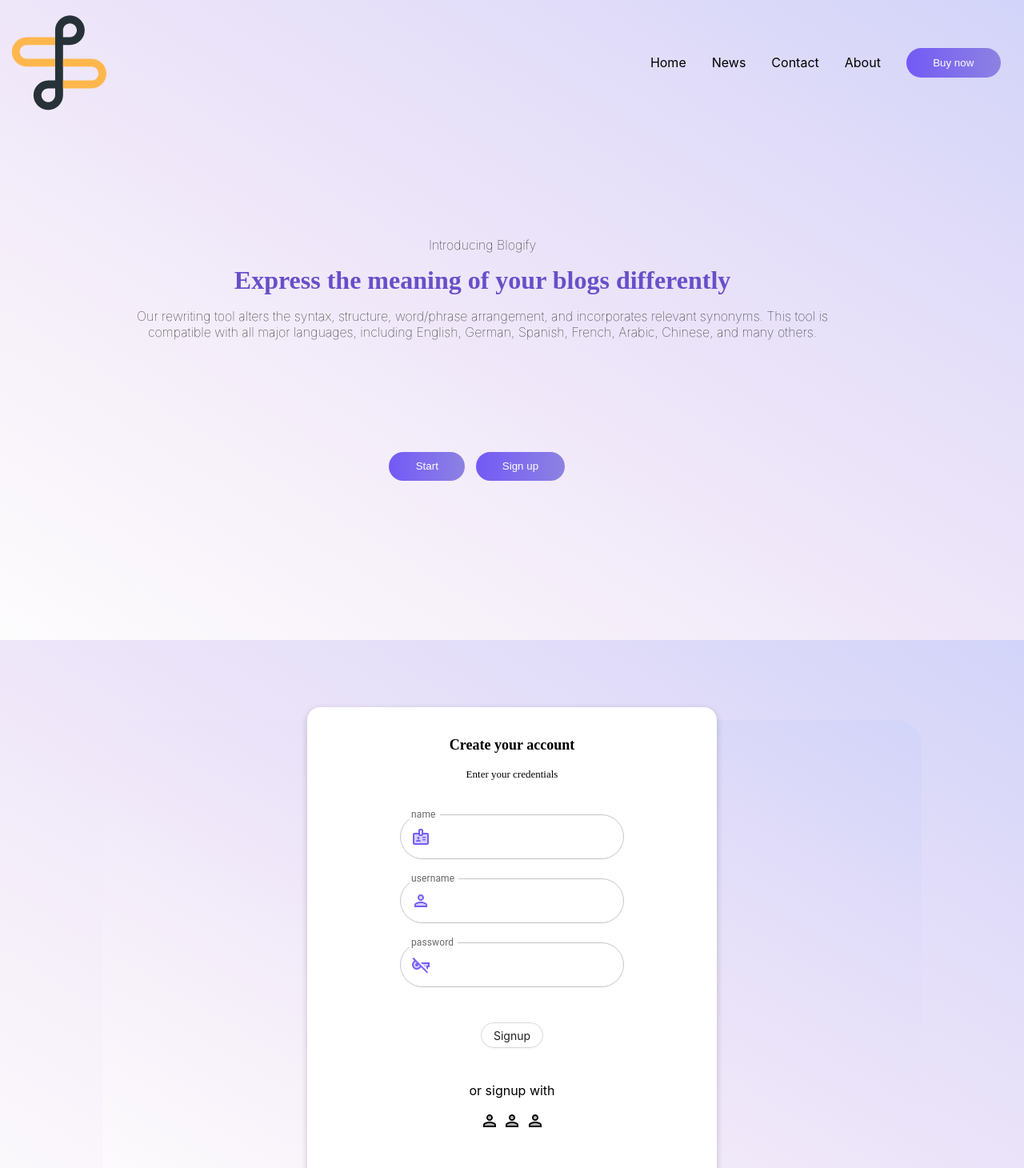
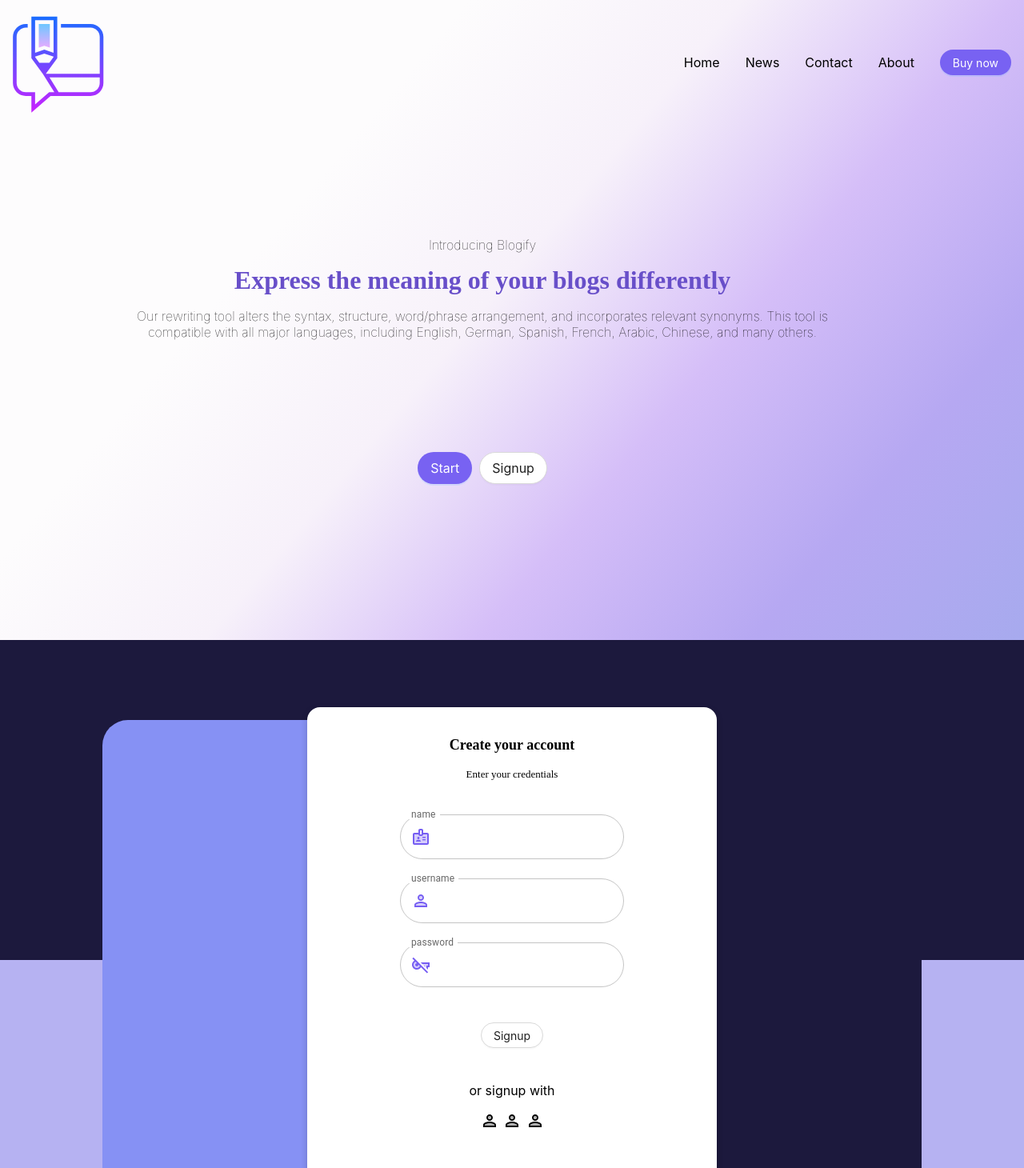
Before and after one commit to pranjaldub/Blogify-MERN-, a React (Create React App) app in the folder client/: page / in a window 1280 px wide. Shown: the top 1460 px of the page at 80% size. Built offline with nearby package versions, Linux system fonts and the light colour scheme.

Commit message:
changed theme of login page and homescreen

```diff
--- a/client/src/component/logosvg.jsx
+++ b/client/src/component/logosvg.jsx
@@ -1,5 +1,5 @@
 import React from "react";
-import {ReactComponent} from "./logo.svg";
+import {ReactComponent} from "./logo2.svg";
 
 const Logo = () => {
   return (
--- a/client/src/component/navbar.jsx
+++ b/client/src/component/navbar.jsx
@@ -1,13 +1,20 @@
 import React from "react";
 import classes from "./navbar.module.css";
 import MobileNavbar from "./mobileNavbar";
-import Button from "./button";
+import {Button} from "antd";
 
 const Navbar = () => {
   return (
     <div className={classes.container}>
       <div className={classes.mobileNavbar}>
-        <Button text={"Buy now"} />
+        <Button
+          shape="round"
+          size="medium"
+          type="primary"
+          style={{backgroundColor: "#7862F2"}}
+        >
+          Buy now
+        </Button>
 
         <MobileNavbar />
       </div>
@@ -25,7 +32,14 @@ const Navbar = () => {
           <p>About</p>
         </li>
         <li>
-          <Button text={"Buy now"} />
+          <Button
+            shape="round"
+            size="medium"
+            type="primary"
+            style={{backgroundColor: "#7862F2"}}
+          >
+            Buy now
+          </Button>
         </li>
       </ul>
     </div>
--- a/client/src/container/homepage/homepage.jsx
+++ b/client/src/container/homepage/homepage.jsx
@@ -2,8 +2,9 @@ import React from "react";
 import classes from "./homepage.module.css";
 import Logo from "../../component/logosvg";
 import Navbar from "../../component/navbar";
+import {Button} from "antd";
 import MobileNavbar from "../../component/mobileNavbar";
-import Button from "../../component/button";
+
 import {motion} from "framer-motion";
 import Image from "../../component/image";
 const Homepage = ({intro, heading, subHeading}) => {
@@ -29,8 +30,18 @@ const Homepage = ({intro, heading, subHeading}) => {
         </div>
       </div>
       <div className={classes.button}>
-        <Button text="Start" />
-        <Button text="Sign up" />
+        <Button
+          shape="round"
+          size="large"
+          type="primary"
+          style={{backgroundColor: "#7862F2"}}
+        >
+          Start
+        </Button>
+        &nbsp;&nbsp;
+        <Button shape="round" size="large" type="default">
+          Signup
+        </Button>
       </div>
       <div className={classes.image}>
         <Image />
--- a/client/src/container/homepage/homepage.module.css
+++ b/client/src/container/homepage/homepage.module.css
@@ -12,7 +12,7 @@
         ". text image"
         ". button image";
         gap:1em;
-        background-image: linear-gradient(to right top, #fdfcfd, #f7f1fa, #eee6f9, #e2ddf9, #d2d4f9);
+        background-image: linear-gradient(110deg, #fdfcfd 40%, #a7aaee 40%);
 
 
 }
@@ -106,7 +106,8 @@
             "logo nav nav nav"
             ". text text ."
             ". button button .";
-            gap:0.5em
+            gap:0.5em;
+            background-image: linear-gradient(130deg, #fdfcfd 30%, #f7f1fa, #d5bef8, #b6a8f2, #a7aaee);
 
     }
 
@@ -132,7 +133,8 @@
             "logo logo nav nav"
             ". text  ."
             ". button .";
-            gap:1em
+            gap:1em;
+            background-image: linear-gradient(130deg, #fdfcfd 30%, #f7f1fa, #d5bef8, #b6a8f2, #a7aaee);
 
     }
 
--- a/client/src/container/loginSignup/loginSignup.jsx
+++ b/client/src/container/loginSignup/loginSignup.jsx
@@ -9,12 +9,20 @@ import AccountCircle from "@mui/icons-material/PersonOutlineTwoTone";
 import BadgeTwoToneIcon from "@mui/icons-material/BadgeTwoTone";
 import VpnKeyOffTwoToneIcon from "@mui/icons-material/VpnKeyOffTwoTone";
 import InputAdornment from "@mui/material/InputAdornment";
-import {Button, Alert} from "antd";
+import {Button, Alert, ConfigProvider} from "antd";
 import {SmileOutlined} from "@ant-design/icons";
+import {useMediaQuery} from "react-responsive";
 import {Result} from "antd";
 import Checkbox from "@mui/material/Checkbox";
 import {signupUser, loginUser} from "../../service/api";
 const LoginSignup = () => {
+  const isDesktopOrLaptop = useMediaQuery({
+    query: "(min-width: 1224px)",
+  });
+  const isBigScreen = useMediaQuery({query: "(min-width: 1824px)"});
+  const isTabletOrMobile = useMediaQuery({query: "(max-width: 1530px)"});
+  const isPortrait = useMediaQuery({query: "(orientation: portrait)"});
+  const isRetina = useMediaQuery({query: "(min-resolution: 2dppx)"});
   const dispatch = useDispatch();
   const user = useSelector((state) => state.user);
   console.log("state", user);
@@ -106,10 +114,11 @@ const LoginSignup = () => {
   }
   return (
     <div className={classes.container}>
-      <div className={classes.innerContainer}>
-        <LoginSvg2 className={classes.svg} />
-        {/* =================login================= */}
-        {!user.isLoggedIn ? (
+      {!user.isLoggedIn ? (
+        <div className={classes.innerContainer}>
+          <LoginSvg2 className={classes.svg} />
+          {/* =================login================= */}
+
           <div className={classes.formContainer}>
             <div className={classes.headingContainer}>
               <div className={classes.heading}>
@@ -274,13 +283,27 @@ const LoginSignup = () => {
               </div>
             )}
           </div>
-        ) : (
+        </div>
+      ) : (
+        <ConfigProvider
+          theme={{
+            token: {
+              colorTextHeading: isTabletOrMobile ? "black" : "black",
+            },
+          }}
+        >
           <Result
-            icon={<SmileOutlined />}
+            className={classes.result}
+            icon={<SmileOutlined style={{color: "#8691F4"}} />}
             title="You're logged In!"
+            // style={{backgroundColor: "rgba(255,255,255, 1)"}}
             extra={
               <div style={{display: "flex"}}>
-                <Button shape="round" type="primary">
+                <Button
+                  shape="round"
+                  type="primary"
+                  style={{backgroundColor: "#8691F4"}}
+                >
                   Go to Home
                 </Button>
                 &nbsp;&nbsp;
@@ -297,8 +320,8 @@ const LoginSignup = () => {
               </div>
             }
           />
-        )}
-      </div>
+        </ConfigProvider>
+      )}
     </div>
   );
 };
--- a/client/src/container/loginSignup/loginSignup.module.css
+++ b/client/src/container/loginSignup/loginSignup.module.css
@@ -4,7 +4,8 @@
     display:flex;
     justify-content: center;
     align-items: center;
-    background-image: linear-gradient(to right top, #fdfcfd, #f7f1fa, #eee6f9, #e2ddf9, #d2d4f9);
+    /* background-image: linear-gradient(110deg, #ffffff, #ffffff, #ffffff, #aa9af2, #a7aaee); */
+    background: linear-gradient(-110deg, #c9c8e9 60%, #1c193d 60%);
 
 
 }
@@ -15,7 +16,7 @@ display: flex;
 justify-content: center;
     align-items: center;
     position: relative;
-    background-image: linear-gradient(to right top, #fdfcfd, #f7f1fa, #eee6f9, #e2ddf9, #d2d4f9);
+    background: linear-gradient(70deg, #8691f4 60%, #1c193d 60%);
     border-radius: 2em;
 
 }
@@ -93,16 +94,33 @@ align-items:center;
 /* .inputRounded .MuiOutlinedInput-root{
     border-radius: 50%;
  } */
-
+ .result{
+    background-color: white;
+    border-radius: 2em;
+    width: 40%;
+    display: flex;
+    flex-direction: column;
+    justify-content: center;
+    align-items: center;
+}
 @media screen and (max-width:1530px) {
 
     .svg{
        display: none;
 
     }
+    .container{
+        background: linear-gradient(0deg, #b6b2f2 50%, #1c193d 50%);
+    }
     .formContainer{
         display:absolute;
         width: 30em;
     }
+    .result{
+        background-color: white;
+        border-radius: 10%;
+        width: auto;
+    }
+
 
 }
```
Also changed, not shown: client/src/component/logo2.svg (added), 1 other file (tests, documents, lock files or other folders).
